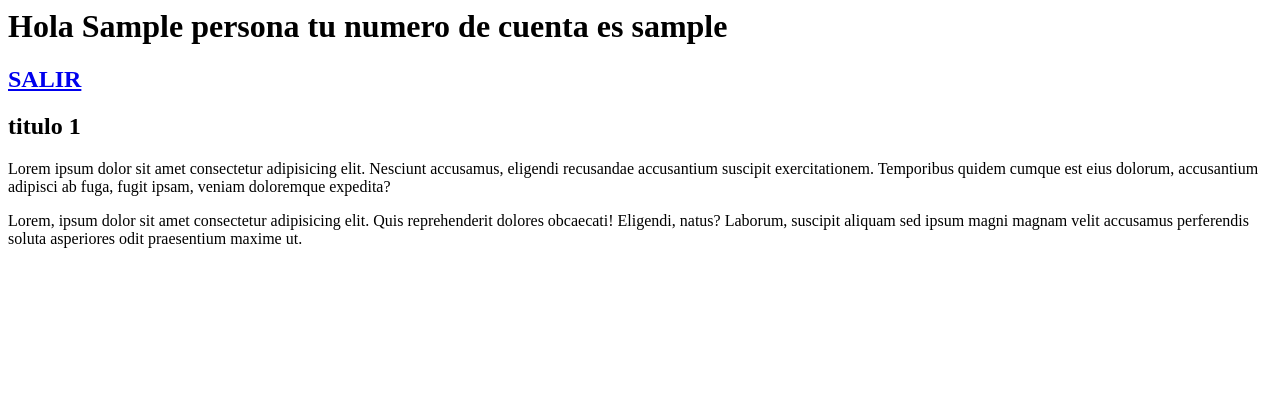
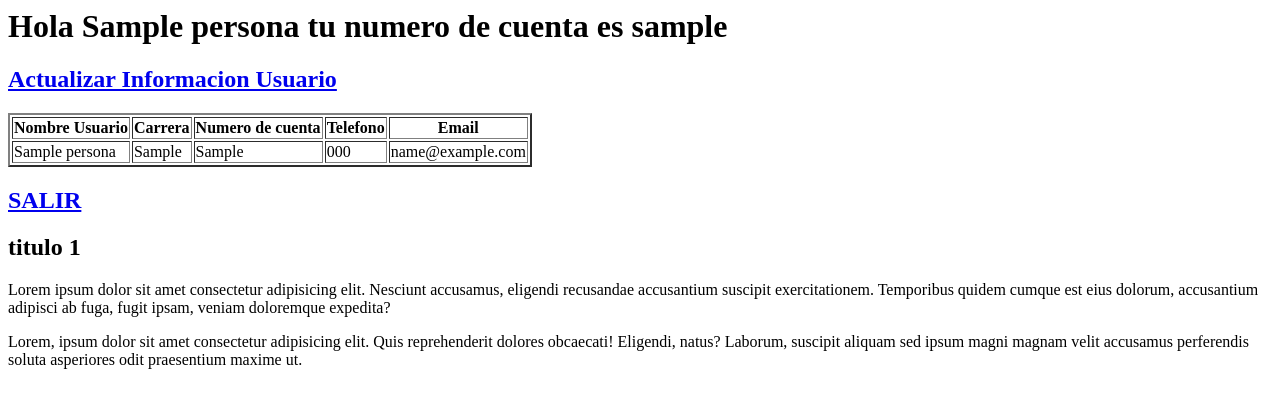
Before and after one commit to SrgoDotICO/finalWeb2, a PHP site: page /Principal.php in a window 1280 px wide. Shown: the top 408 px of the page. Run offline with PHP 8.4, Linux system fonts and the light colour scheme; the visitor is signed in with stand-in values (Sample User, id 1); tables that the repository leaves empty or names only in its code hold one stand-in row (values such as "Sample post").

Commit message:
Creacion de listado de usuarios y listarlos en principal

```diff
--- a/Principal.php
+++ b/Principal.php
@@ -13,7 +13,7 @@ if(!isset($no_cuenta)){
 }else{
     echo "<h1> Hola " .$row['nombre_usuario']. " tu numero de cuenta es $no_cuenta </h1>";
 //listar registros
-
+    include "logicaListado.php";
     echo "<a href='logica/salir.php'><h2> SALIR</h2></a>";
 
     echo "<body>
--- /dev/null
+++ b/logicaListado.php
@@ -0,0 +1,39 @@
+<?php
+
+    $consulta_sql="SELECT * FROM persona";
+
+        $resultado=$conexion->query($consulta_sql);
+
+        $count=mysqli_num_rows($resultado);
+ ?>
+        <table border="2px">
+            <tr>
+
+                <th>Nombre Usuario</th>
+                <th>Carrera</th>
+                <th>Numero de cuenta</th>
+                <th>Telefono</th>
+                <th>Email</th>
+            </tr>
+     <?php
+            if ($count>0){
+                while($row = $resultado->fetch_assoc()){
+
+                     echo "<tr>";
+                     echo "<td>".$row["nombre_usuario"]."</td>";
+                     echo "<td>".$row["carrera"]."</td>";
+                     echo "<td>".$row["no_cuenta"]."</td>";
+                     echo "<td>".$row["telefono"]."</td>";
+                     echo "<td>".$row["email"]."</td>";
+                     echo "</tr>";
+                }
+
+            }else{
+
+                echo "<h1>Sin registro</h1>";
+            }
+
+        ?>
+        <a href="actualizar.php"><h2>Actualizar Informacion Usuario</h2></a>
+
+        </table>
```
